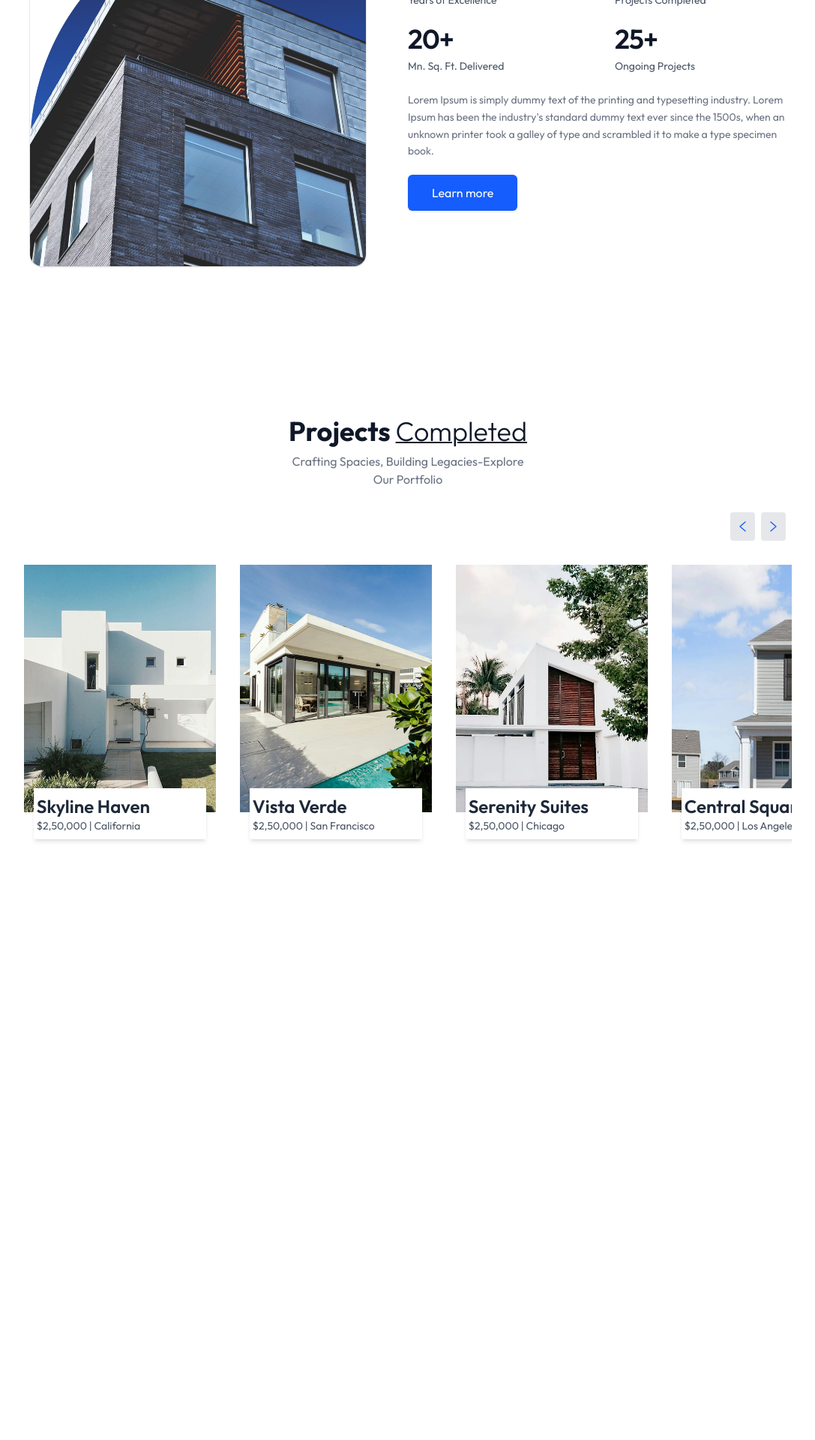
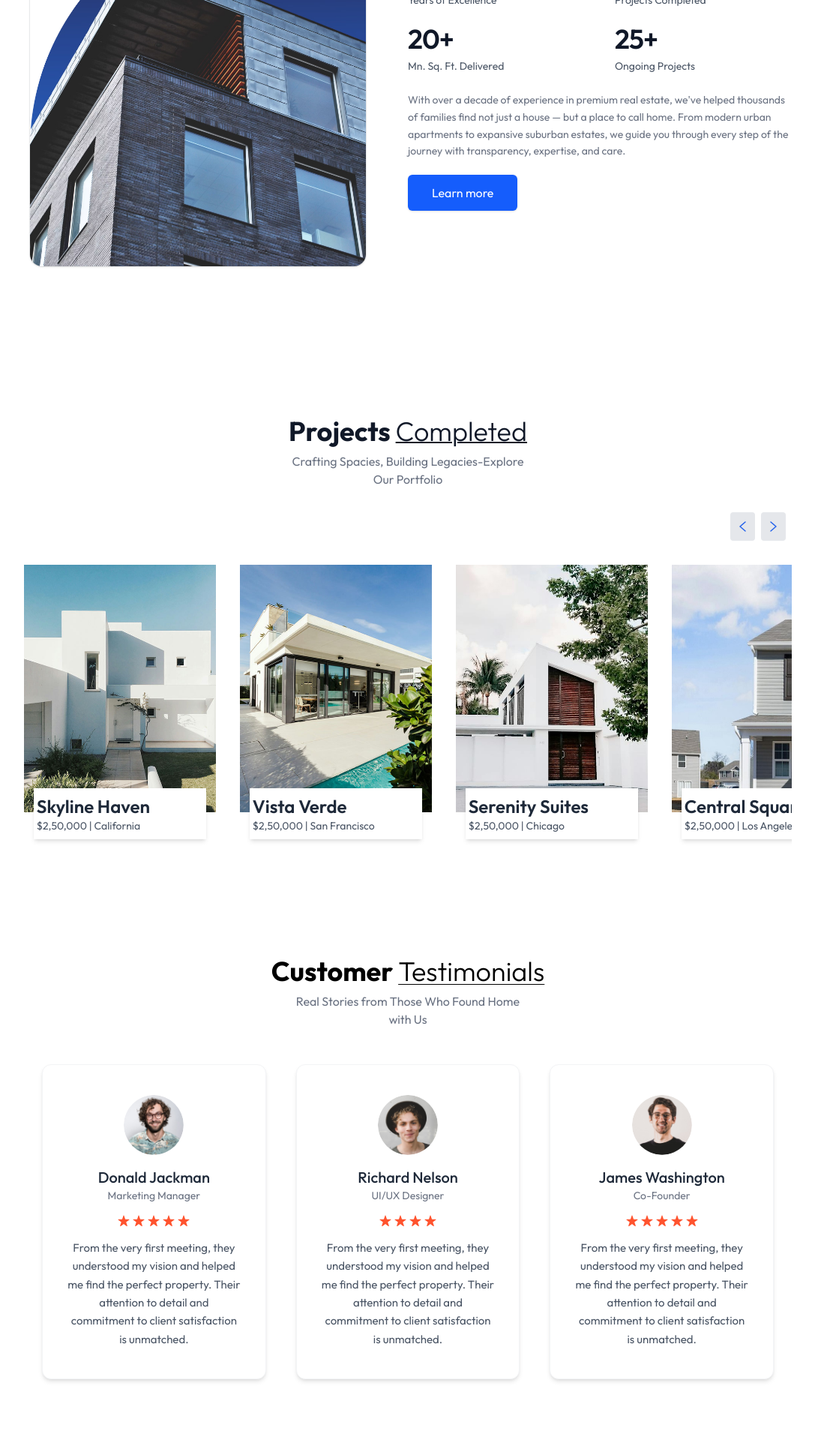
Before and after one commit to Ahmtech611/Real-Estate-App, a React (Vite) app in the folder my-second-react-app/: page / in a window 1280 px wide. Shown: the part 1080-3000 px from the top of the page at 75% size, without its empty margins (96-1183 px from the left). Before the commit the page ends 2315 px from the top, so only its background shows below. Built offline with nearby package versions, Linux system fonts and the light colour scheme.

Commit message:
Adding Contact Info jsx file

```diff
--- a/my-second-react-app/index.html
+++ b/my-second-react-app/index.html
@@ -1,5 +1,5 @@
 <!doctype html>
-<html lang="en">
+<html lang="en" class="scroll-smooth">
   <head>
     <meta charset="UTF-8" />
     <link rel="icon" type="image/svg+xml" href="/favicon.
--- a/my-second-react-app/src/App.jsx
+++ b/my-second-react-app/src/App.jsx
@@ -1,6 +1,8 @@
 import About from './Components/About'
+import ContactInfo from './Components/ContactInfo'
 import Header from './Components/Header'
 import Projects from './Components/Projects'
+import Testimonials from './Components/Testimonials'
 
 const App = () => {
   return (
@@ -8,6 +10,10 @@ const App = () => {
       <Header />
       <About />
       <Projects />
+      {/* ✅ Testimonials was built but never added to App */}
+      <Testimonials />
+      {/* Adding Contact Info part : */}
+      <ContactInfo />
     </div>
   )
 }
--- a/my-second-react-app/src/Components/About.jsx
+++ b/my-second-react-app/src/Components/About.jsx
@@ -54,10 +54,10 @@ const About = () => {
           </div>
 
           <p className="mt-6 max-w-xl text-sm leading-relaxed text-gray-500">
-            Lorem Ipsum is simply dummy text of the printing and typesetting
-            industry. Lorem Ipsum has been the industry's standard dummy text
-            ever since the 1500s, when an unknown printer took a galley of type
-            and scrambled it to make a type specimen book.
+          With over a decade of experience in premium real estate, we've helped
+          thousands of families find not just a house — but a place to call home.
+          From modern urban apartments to expansive suburban estates, we guide you
+          through every step of the journey with transparency, expertise, and care.
           </p>
 
           <button className="mt-5 bg-blue-600 text-white px-8 py-3 rounded-md hover:bg-blue-700 transition
--- /dev/null
+++ b/my-second-react-app/src/Components/ContactInfo.jsx
@@ -0,0 +1,20 @@
+
+
+const ContactInfo = () => {
+  return (
+    <div className="text-center p-6 py-20 lg:px-32 overflow:hidden w-full" id="ContactInfo">
+      <h1 className="text-2xl font-bold sm:text-4xl mb-2 text-center">Contact <span
+      className="underline underline-offset-4 decoration-1 font-light">With Us</span></h1>
+      <p className="text-gray-500 text-center mb-12
+      mx-auto max-w-80">Ready to make a move? Let's build your future together</p>
+
+
+      {/* Form tag :- */}
+      <form action="">
+
+      </form>
+    </div>
+  )
+}
+
+export default ContactInfo
--- a/my-second-react-app/src/Components/Header.jsx
+++ b/my-second-react-app/src/Components/Header.jsx
@@ -16,14 +16,16 @@ const Header = () => {
           <div className='mt-10 sm:mt-12 flex flex-wrap justify-center items-center gap-3 sm:gap-4'>
             <a
               href='#Projects'
-              className='inline-flex items-center justify-center min-h-11 px-5 py-2.5 sm:px-8 sm:py-2 rounded border border-white text-sm sm:text-base whitespace-nowrap shrink-0'
+              className='inline-flex items-center justify-center min-h-11 px-5 py-2.5 sm:px-8 sm:py-2 rounded
+              border border-white text-sm sm:text-base whitespace-nowrap shrink-0'
             >
               Projects
             </a>
             <a
               href='#Contact'
-              className='inline-flex items-center justify-center min-h-11 px-5 py-2.5 sm:px-6 sm:py-2 rounded bg-blue-500 text-sm sm:text-base whitespace-nowrap shrink-0'
-            >
+              className='inline-flex items-center justify-center min-h-11 px-5 py-2.5 sm:px-6 sm:py-2 rounded
+              bg-blue-500 text-sm sm:text-base whitespace-nowrap shrink-0'
+            id='ContactInfo'>
               Contact Us
             </a>
           </div>
--- a/my-second-react-app/src/Components/Testimonials.jsx
+++ b/my-second-react-app/src/Components/Testimonials.jsx
@@ -1,7 +1,50 @@
+import { assets, testimonialsData } from "../assets/assets"
+
 const Testimonials = () => {
   return (
-    <div>
+    <div className="container py-10 w-full mx-auto overflow-hidden
+    lg:px-32" id="Testimonials">
+      <h1 className="text-2xl font-bold sm:text-4xl mb-2 text-center">Customer <span
+      className="underline underline-offset-4 decoration-1 font-light">Testimonials</span></h1>
+      <p className="text-gray-500 text-center mb-12
+      mx-auto max-w-80">Real Stories from Those Who Found Home with Us</p>
 
+      {/* Testimonials images and information array by using map function : */}
+
+
+      <div
+        className="grid grid-cols-1 gap-8 sm:grid-cols-2 sm:gap-8 lg:grid-cols-3 lg:gap-10 max-w-6xl mx-auto px-4 sm:px-6"
+      >
+        {testimonialsData.map((testimonial, index) => (
+          <article
+            key={index}
+            className="flex h-full flex-col items-center rounded-xl border border-gray-100
+            bg-white px-6 py-10 text-center shadow-md transition-shadow duration-300 hover:shadow-lg
+            sm:px-8"
+          >
+            <img
+              src={testimonial.image}
+              className="mb-4 h-20 w-20 shrink-0 rounded-full object-cover"
+              alt={testimonial.alt}
+            />
+            <h2 className="text-xl font-medium text-gray-800">{testimonial.name}</h2>
+            <p className="mb-4 text-sm text-gray-500">{testimonial.title}</p>
+            <div className="mb-4 flex shrink-0 justify-center gap-1">
+              {Array.from({ length: testimonial.rating }, (_, starIndex) => (
+                <img
+                  key={starIndex}
+                  src={assets.star_icon}
+                  alt=""
+                  className="h-4 w-4"
+                  aria-hidden
+                />
+              ))}
+            </div>
+            <p className="text-sm leading-relaxed text-gray-600
+            sm:text-[15px]">{testimonial.text}</p>
+          </article>
+        ))}
+      </div>
     </div>
   )
 }
```
